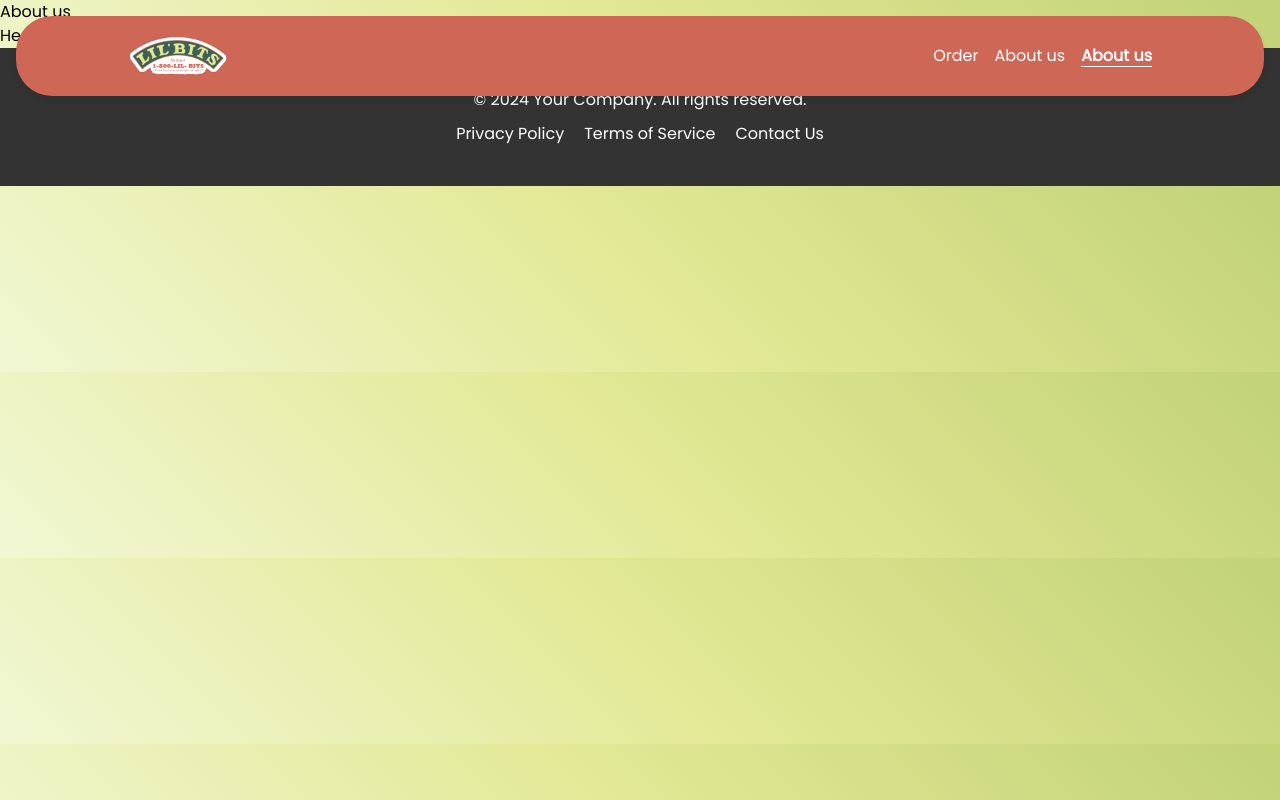
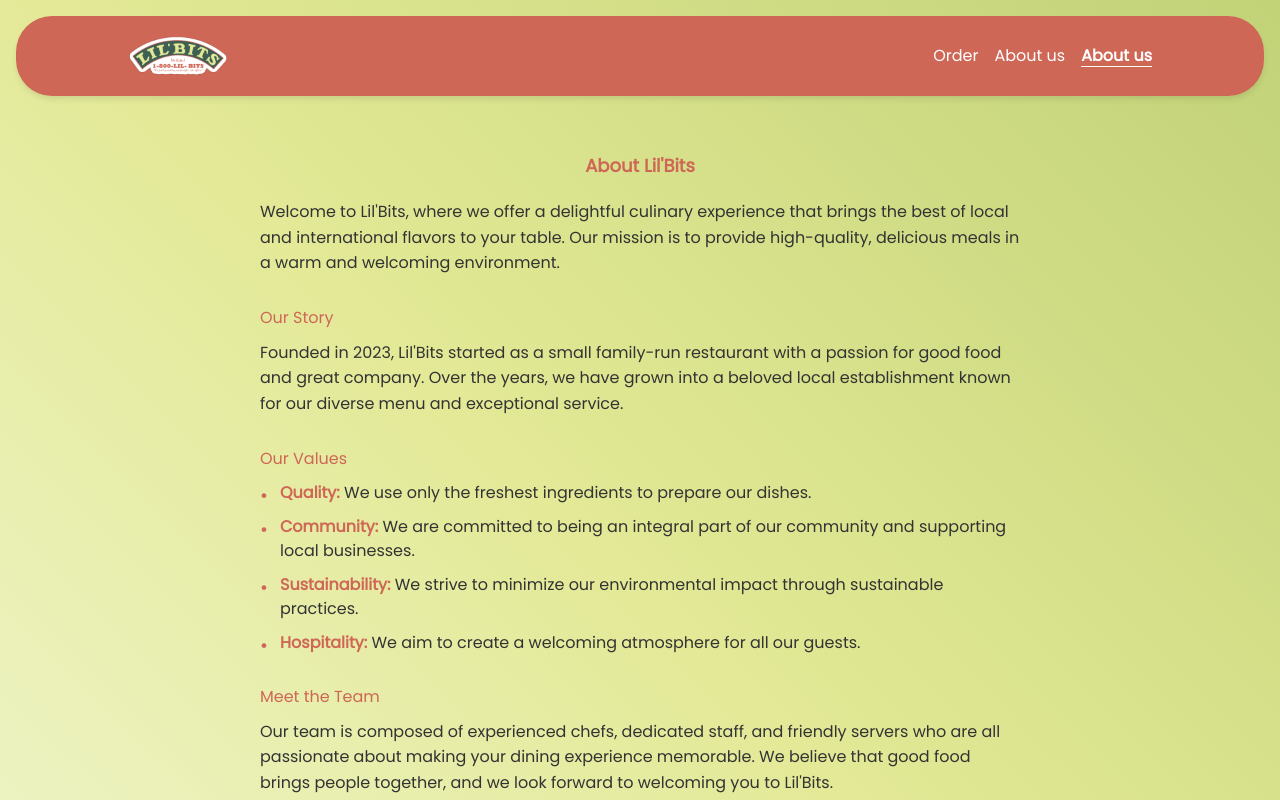
Before and after one commit to indianaea/lil_bits, a Next.js app: page /aboutUs in a window 1280 px wide. Shown: the top 800 px of the page. Built offline with nearby package versions, Linux system fonts and the light colour scheme.

Commit message:
about us page

```diff
--- a/src/app/aboutUs/aboutUs.css
+++ b/src/app/aboutUs/aboutUs.css
@@ -0,0 +1,63 @@
+.aboutUsContainer {
+  max-width: 800px;
+  margin: 0 auto;
+  padding: 20px;
+  color: #333;
+  font-family: "Poppins", sans-serif;
+}
+
+.aboutUsContainer h1 {
+  text-align: center;
+  color: #cf6757;
+  margin-bottom: 20px;
+  font-size: 18px;
+  font-weight: 800;
+}
+
+.aboutUsContainer h2 {
+  margin-top: 30px;
+  margin-bottom: 10px;
+  color: #cf6757;
+  font-weight: 400;
+}
+
+.aboutUsContainer p {
+  line-height: 1.6;
+  margin-bottom: 15px;
+}
+
+.aboutUsContainer ul {
+  list-style-type: none;
+  padding: 0;
+}
+
+.aboutUsContainer ul li {
+  margin-bottom: 10px;
+}
+
+.aboutUsContainer ul li strong {
+  color: #cf6757;
+}
+
+/* Increased specificity */
+.aboutUsContainer ul,
+.aboutUsContainer ul li {
+  list-style-type: none;
+  padding: 0;
+  margin: 0;
+}
+
+.aboutUsContainer ul li {
+  margin-bottom: 10px;
+  padding-left: 20px;
+  position: relative;
+}
+
+.aboutUsContainer ul li::before {
+  content: "•";
+  color: #cf6757;
+  position: absolute;
+  left: 0;
+  font-size: 1.2em;
+  line-height: 1.6;
+}
--- a/src/app/aboutUs/page.tsx
+++ b/src/app/aboutUs/page.tsx
@@ -1,23 +1,33 @@
-import Link from "next/link";
-import Navbar from "../components/navbar";
-import Footer from "../components/footer";
+"use client";
+
+import Layout from '../components/layout';
+import './aboutUs.css';
 
 const AboutUs = () => {
     return (
-        <>
-        <div className="page-body">
-            <div className="page-header">
-                <Navbar />
+        <Layout>
+            <div className="aboutUsContainer">
+                <h1>About Lil'Bits</h1>
+                <p>Welcome to Lil'Bits, where we offer a delightful culinary experience that brings the best of local and international flavors to your table. Our mission is to provide high-quality, delicious meals in a warm and welcoming environment.</p>
+
+                <h2>Our Story</h2>
+                <p>Founded in 2023, Lil'Bits started as a small family-run restaurant with a passion for good food and great company. Over the years, we have grown into a beloved local establishment known for our diverse menu and exceptional service.</p>
+
+                <h2>Our Values</h2>
+                <ul>
+                    <li><strong>Quality:</strong> We use only the freshest ingredients to prepare our dishes.</li>
+                    <li><strong>Community:</strong> We are committed to being an integral part of our community and supporting local businesses.</li>
+                    <li><strong>Sustainability:</strong> We strive to minimize our environmental impact through sustainable practices.</li>
+                    <li><strong>Hospitality:</strong> We aim to create a welcoming atmosphere for all our guests.</li>
+                </ul>
+
+                <h2>Meet the Team</h2>
+                <p>Our team is composed of experienced chefs, dedicated staff, and friendly servers who are all passionate about making your dining experience memorable. We believe that good food brings people together, and we look forward to welcoming you to Lil'Bits.</p>
+
+                <h2>Contact Us</h2>
+                <p>Have any questions or want to make a reservation? Feel free to reach out to us at (123) 456-7890 or email us at info@lilbits.com. We are here to ensure you have a fantastic dining experience with us.</p>
             </div>
-        <div className="page-main">
-            <h1>About us</h1>
-            <Link href="/">Here will be a text about the website</Link>
-        </div>
-            <div className="page-footer">
-                <Footer />
-            </div>
-        </div>
-        </>
+        </Layout>
     );
 };
 
```
